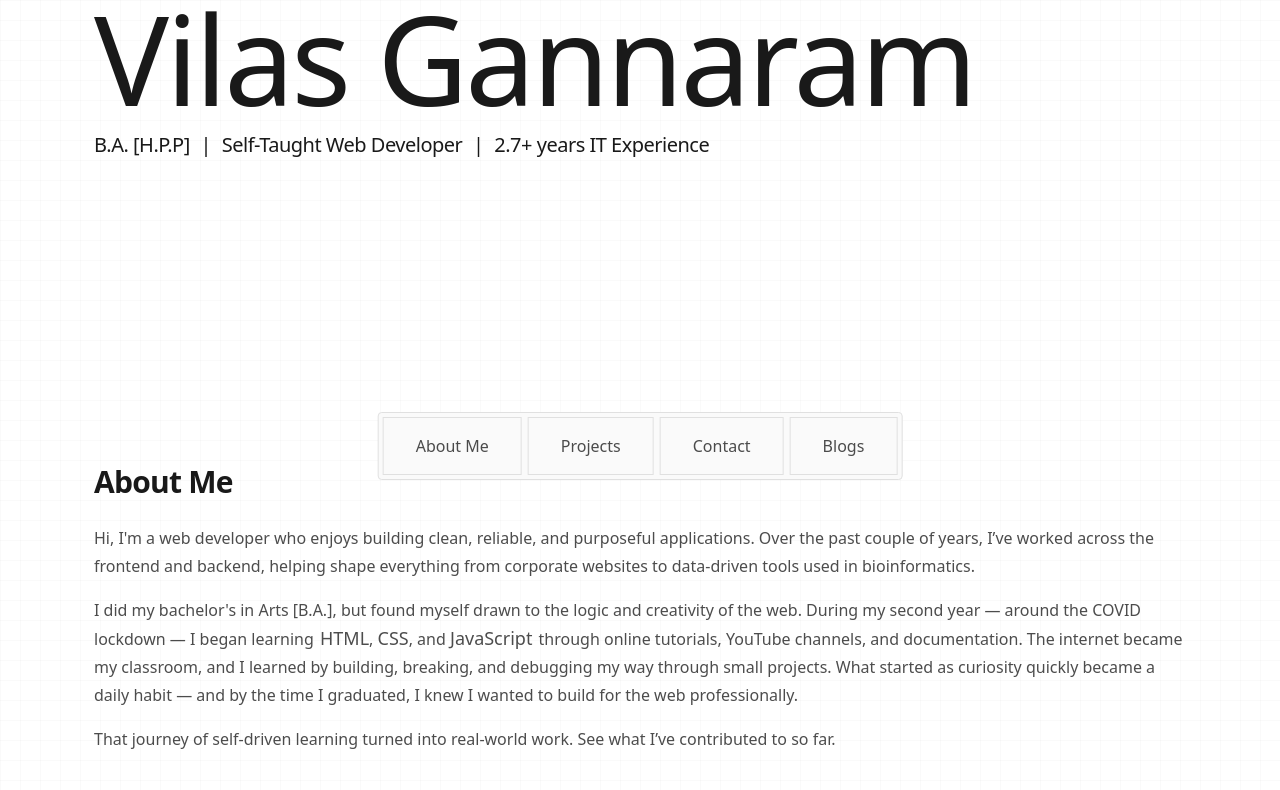
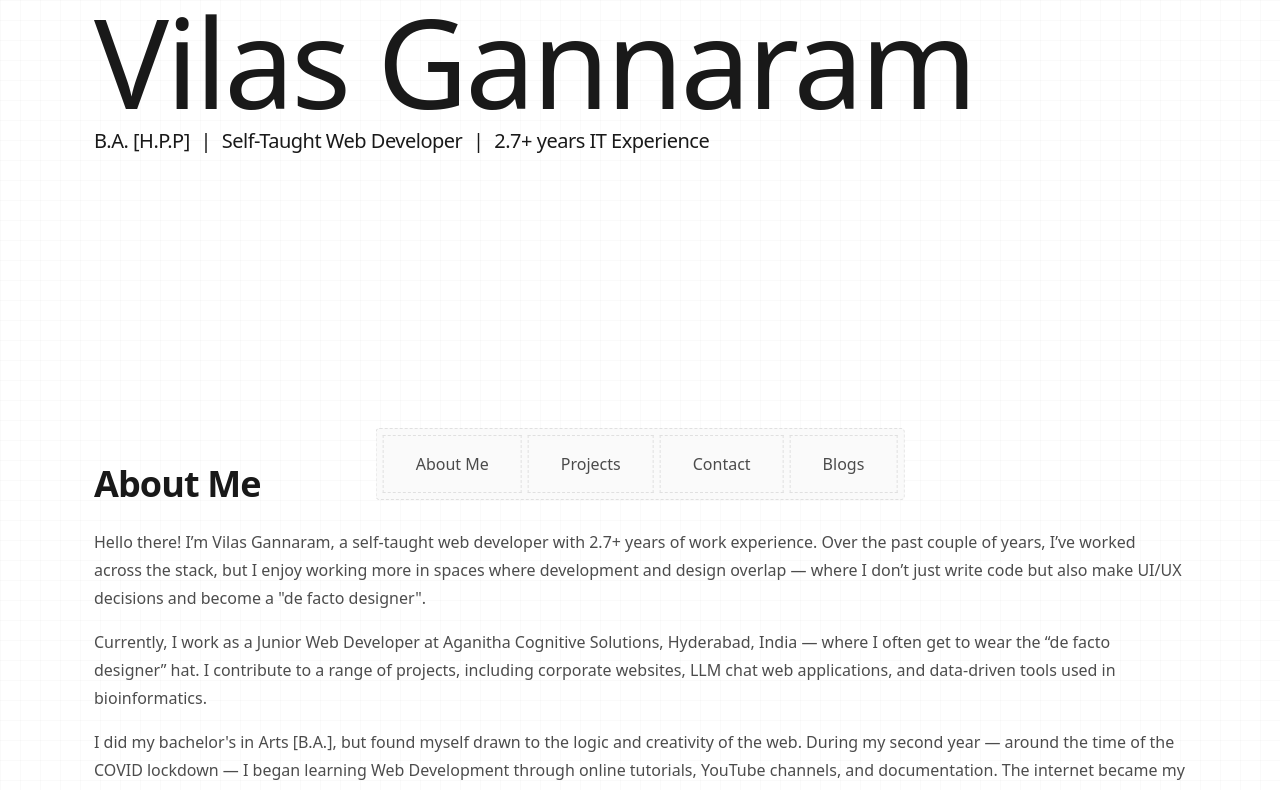
Before and after one commit to vilas-gannaram/vilas-gannaram.github.io, a SvelteKit app: page / in a window 1280 px wide. Shown: the part 280-1070 px from the top of the page. Built offline with nearby package versions, Linux system fonts and the light colour scheme.

Commit message:
content update: about me

```diff
--- a/src/app.css
+++ b/src/app.css
@@ -68,18 +68,22 @@ body {
 	}
 
 	h1 {
-		@apply text-headline scroll-m-20 text-4xl font-bold tracking-tight text-balance;
+		@apply text-headline scroll-m-20 text-5xl font-bold tracking-tight text-balance;
 	}
 
 	h2 {
+		@apply text-headline scroll-m-20 text-4xl font-semibold tracking-tight;
+	}
+
+	h3 {
 		@apply text-headline scroll-m-20 text-3xl font-semibold tracking-tight;
 	}
 
-	h3 {
+	h4 {
 		@apply text-headline scroll-m-20 text-2xl font-semibold tracking-tight;
 	}
 
-	h4 {
+	h5 {
 		@apply text-headline scroll-m-20 text-xl font-semibold tracking-tight;
 	}
 
--- a/src/routes/+page.svelte
+++ b/src/routes/+page.svelte
@@ -24,42 +24,47 @@
 		<div class="mx-auto w-full max-w-[1140px] px-6">
 			<h4 class="font-light">Hello!, I am</h4>
 			<h1 class="text-[clamp(36px,12vw+16px,125px)] font-light">Vilas Gannaram</h1>
-			<h4 class="mt-1 font-light">
+			<h5 class="mt-1 font-light">
 				B.A. <span title="History, Political Science & Public Administration" class="font-light"
 					>[H.P.P]</span
 				>
 				<span class="mx-1.5 font-medium">|</span> Self-Taught Web Developer
 				<span class="mx-1.5 font-medium">|</span> 2.7+ years IT Experience
-			</h4>
+			</h5>
 		</div>
 	</section>
 
 	<!-- About Me -->
 	<section id="about" class="scroll-m-20">
 		<div class="mx-auto my-16 max-w-[1140px] px-6">
-			<h2 class="">About Me</h2>
+			<h2>About Me</h2>
+			<p class="mt-4 md:mt-6">
+				Hello there! I’m <span>Vilas Gannaram</span>, a self-taught web developer with 2.7+ years of
+				work experience. Over the past couple of years, I’ve worked across the stack, but I enjoy
+				working more in spaces where development and design overlap — where I don’t just write code
+				but also make UI/UX decisions and become a "de facto designer".
+			</p>
 
-			<p class="mt-4 md:mt-6">
-				Hi, I'm a web developer who enjoys building clean, reliable, and purposeful applications.
-				Over the past couple of years, I’ve worked across the frontend and backend, helping shape
-				everything from corporate websites to data-driven tools used in bioinformatics.
+			<p class="mt-4">
+				Currently, I work as a Junior Web Developer at Aganitha Cognitive Solutions, Hyderabad,
+				India — where I often get to wear the “de facto designer” hat. I contribute to a range of
+				projects, including corporate websites, LLM chat web applications, and data-driven tools
+				used in bioinformatics.
 			</p>
 
 			<p class="mt-4">
 				I did my bachelor's in
 				<span title="History, Political Science, & Public Administration">Arts [B.A.]</span>, but
 				found myself drawn to the logic and creativity of the web. During my second year — around
-				the COVID lockdown — I began learning <span class="ml-0.5 text-lg font-medium">HTML</span>,
-				<span class="text-lg font-medium">CSS</span>, and
-				<span class="mr-0.5 text-lg font-medium">JavaScript</span> through online tutorials, YouTube
-				channels, and documentation. The internet became my classroom, and I learned by building, breaking,
-				and debugging my way through small projects. What started as curiosity quickly became a daily
-				habit — and by the time I graduated, I knew I wanted to build for the web professionally.
+				the time of the COVID lockdown — I began learning Web Development through online tutorials,
+				YouTube channels, and documentation. The internet became my classroom, and I started to
+				understand the web by building, breaking, and debugging small projects.
 			</p>
 
 			<p class="mt-4">
-				That journey of self-driven learning turned into real-world work.
-				<a href="#projects">See what I’ve contributed to so far. </a>
+				What started as curiosity quickly became a daily habit — and by the time I graduated, I knew
+				I wanted to keep learning and building for the web. That journey of self-driven learning
+				turned into real-world work, and it continues to drive the way I grow as a developer today.
 			</p>
 		</div>
 	</section>
@@ -101,11 +106,11 @@
 
 	<!-- navigation -->
 	<nav
-		class="bg-light-neutral fixed bottom-10 left-[50%] z-50 hidden -translate-x-[50%] rounded border p-1 lg:inline-block"
+		class="bg-light-neutral fixed bottom-5 left-[50%] z-50 hidden -translate-x-[50%] rounded border border-dashed p-1.5 lg:inline-block"
 	>
 		<ul class="flex items-center justify-center gap-x-1.5">
 			{#each navItems as item (item.value)}
-				<li class="border px-8 py-4">
+				<li class="border border-dashed px-8 py-4">
 					<a href={item.value}>{item.label}</a>
 				</li>
 			{/each}
```
